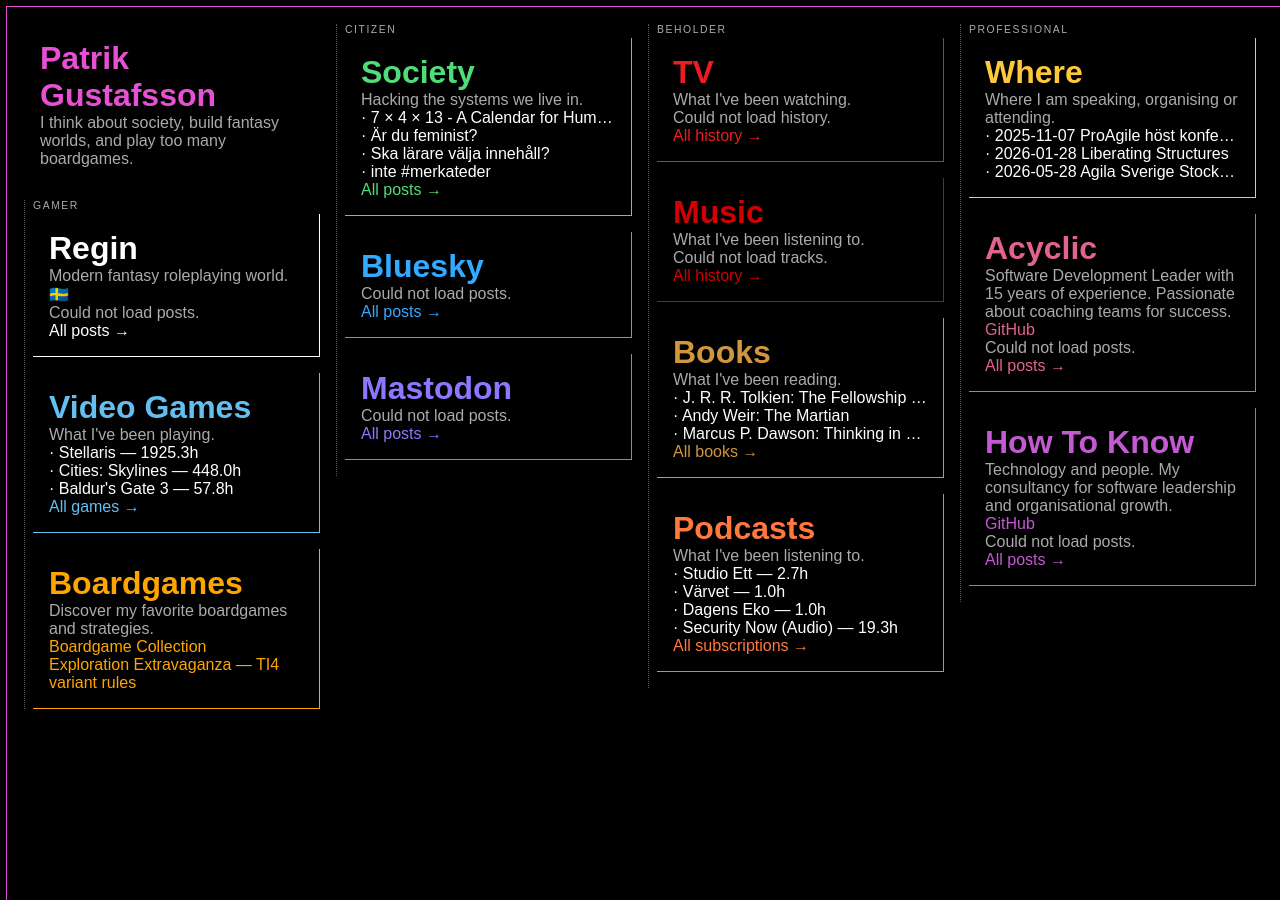
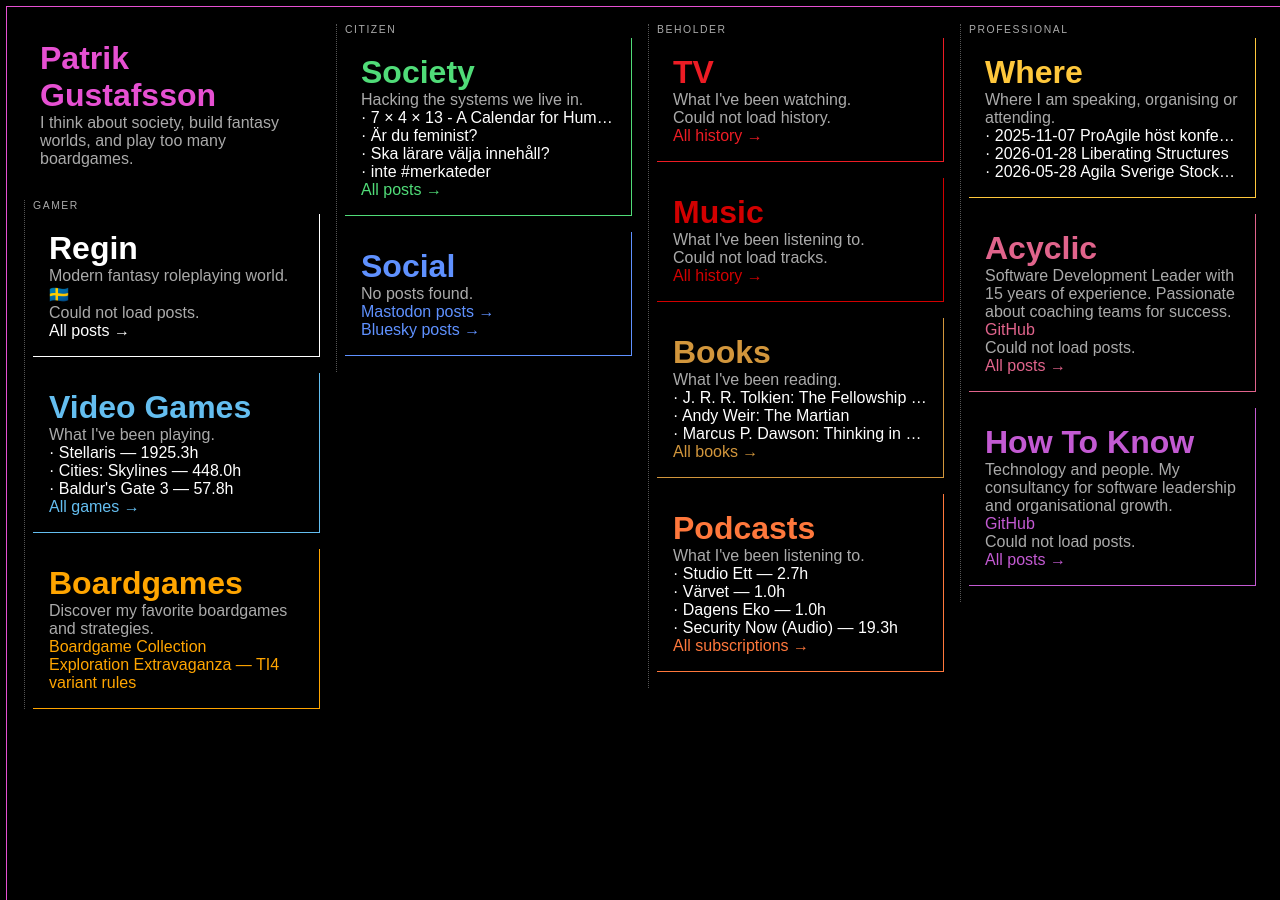
Before and after one commit to paven/paven.github.com, a Jekyll site: the page built from index.html, in a window 1280 px wide. Built offline with Jekyll 4.4.1, drawn with Linux system fonts in a browser that asks for light colours.

Commit message:
Merge Bluesky and Mastodon into single sorted Social card

```diff
--- a/index.html
+++ b/index.html
@@ -67,8 +67,8 @@
         #events {
             --column-color: rgb(255, 200, 60);
         }
-        #bluesky {
-            --column-color: rgb(50, 170, 255);
+        #social {
+            --column-color: rgb(95, 145, 255);
         }
         #trakt {
             --column-color: rgb(237, 28, 36);
@@ -84,9 +84,6 @@
         }
         #podcasts {
             --column-color: rgb(255, 120, 60);
-        }
-        #mastodon {
-            --column-color: rgb(140, 120, 255);
         }
         .column a {
             color: white;
@@ -180,15 +177,12 @@
         </div>
         <a href="/society">All posts &rarr;</a>
     </div>
-    <div id="bluesky" class="column">
-        <h1><a href="https://bsky.app/profile/acyclic.eu" rel="me">Bluesky</a></h1>
-        <div class="posts" id="bluesky-posts"><span style="color:#aaa">Loading...</span></div>
-        <a href="https://bsky.app/profile/acyclic.eu">All posts &rarr;</a>
-    </div>
-    <div id="mastodon" class="column">
-        <h1><a href="https://fosstodon.org/@paven" rel="me">Mastodon</a></h1>
-        <div class="posts" id="mastodon-posts"><span style="color:#aaa">Loading...</span></div>
-        <a href="https://fosstodon.org/@paven">All posts &rarr;</a>
+    <div id="social" class="column">
+        <h1>Social</h1>
+        <div class="posts" id="social-posts"><span style="color:#aaa">Loading...</span></div>
+        <a href="https://fosstodon.org/@paven" rel="me">Mastodon posts &rarr;</a>
+        <br/>
+        <a href="https://bsky.app/profile/acyclic.eu" rel="me">Bluesky posts &rarr;</a>
     </div>
 </div>
 <div class="group">
@@ -287,48 +281,32 @@ loadAtomFeed('https://howtoknow.se/atom.xml', 'howtoknow-posts');
 loadAtomFeed('https://regin.mumma.nu/atom.xml', 'regin-posts');
 </script>
 <script>
-fetch('https://public.api.bsky.app/xrpc/app.bsky.feed.getAuthorFeed?actor=acyclic.eu&limit=3')
-    .then(r => r.json())
-    .then(data => {
-        const container = document.getElementById('bluesky-posts');
-        container.innerHTML = '';
-        (data.feed || []).slice(0, 3).forEach(item => {
+Promise.all([
+    fetch('https://fosstodon.org/api/v1/accounts/110272677670008247/statuses?limit=5&exclude_replies=true&exclude_reblogs=true').then(r => r.json()).catch(() => []),
+    fetch('https://public.api.bsky.app/xrpc/app.bsky.feed.getAuthorFeed?actor=acyclic.eu&limit=5').then(r => r.json()).catch(() => ({}))
+]).then(([mastodon, bluesky]) => {
+    const posts = [];
+    (mastodon || []).forEach(post => {
+        const text = post.content.replace(/<[^>]+>/g, '');
+        posts.push({ text: text.length > 80 ? text.slice(0, 80) + '…' : text, url: post.url, date: new Date(post.created_at) });
+    });
+    ((bluesky.feed || [])).forEach(item => {
         const text = item.post.record.text;
         const handle = item.post.author.handle;
         const id = item.post.uri.split('/').pop();
-            const url = `https://bsky.app/profile/${handle}/post/${id}`;
+        posts.push({ text: text.length > 80 ? text.slice(0, 80) + '…' : text, url: `https://bsky.app/profile/${handle}/post/${id}`, date: new Date(item.post.record.createdAt) });
+    });
+    posts.sort((a, b) => b.date - a.date);
+    const container = document.getElementById('social-posts');
+    container.innerHTML = '';
+    posts.slice(0, 3).forEach(post => {
         const a = document.createElement('a');
-            a.href = url;
-            a.textContent = text.length > 80 ? text.slice(0, 80) + '…' : text;
+        a.href = post.url;
+        a.textContent = post.text;
         container.appendChild(a);
         container.appendChild(document.createElement('br'));
     });
-        if (!data.feed || data.feed.length === 0) {
-            container.textContent = 'No posts found.';
-        }
-    })
-    .catch(() => {
-        document.getElementById('bluesky-posts').textContent = 'Could not load posts.';
-    });
-</script>
-<script>
-fetch('https://fosstodon.org/api/v1/accounts/110272677670008247/statuses?limit=3&exclude_replies=true&exclude_reblogs=true')
-    .then(r => r.json())
-    .then(posts => {
-        const container = document.getElementById('mastodon-posts');
-        container.innerHTML = '';
-        (posts || []).forEach(post => {
-            const text = post.content.replace(/<[^>]+>/g, '');
-            const a = document.createElement('a');
-            a.href = post.url;
-            a.textContent = text.length > 80 ? text.slice(0, 80) + '…' : text;
-            container.appendChild(a);
-            container.appendChild(document.createElement('br'));
-        });
-        if (!posts || posts.length === 0) container.textContent = 'No posts found.';
-    })
-    .catch(() => {
-        document.getElementById('mastodon-posts').textContent = 'Could not load posts.';
+    if (!posts.length) container.textContent = 'No posts found.';
 });
 </script>
 <script>
```
Lines whose indentation alone changed are shown as unchanged.
